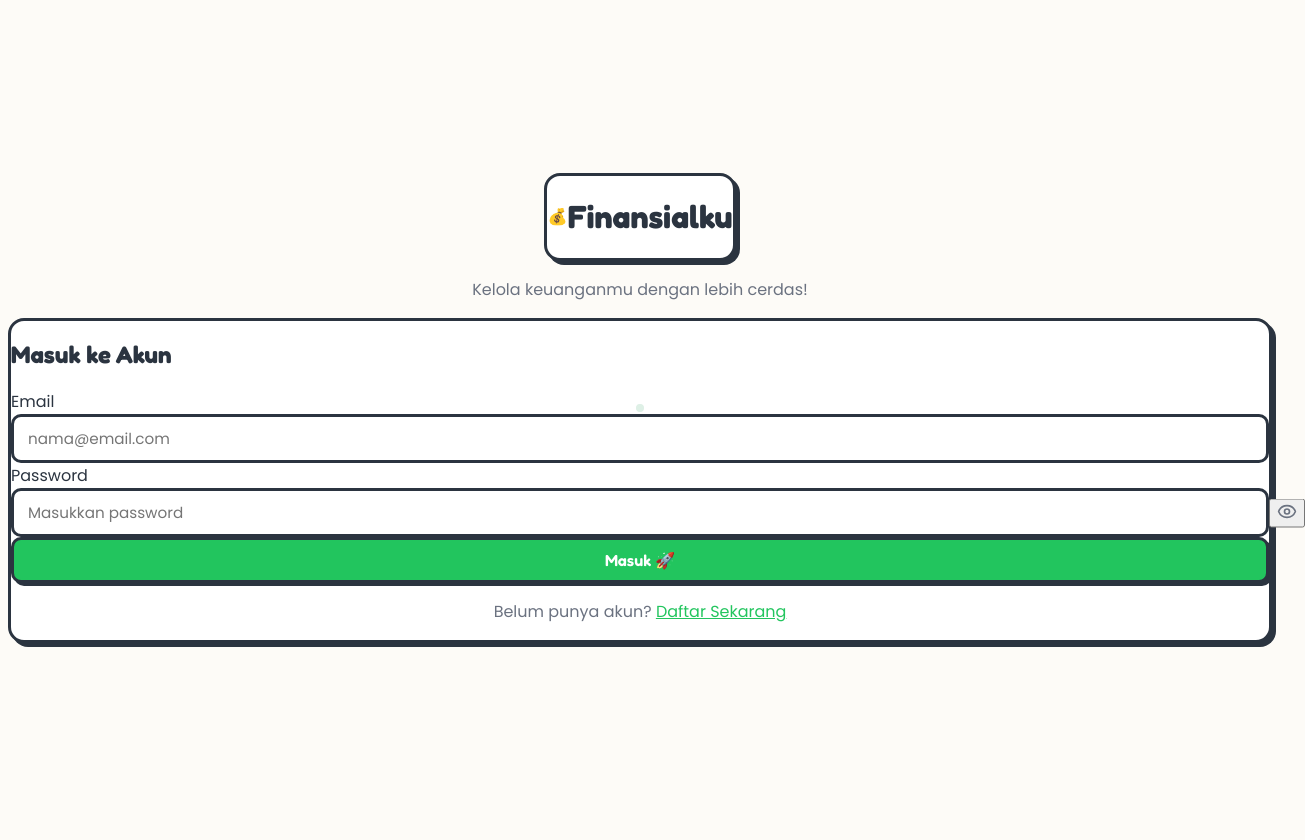
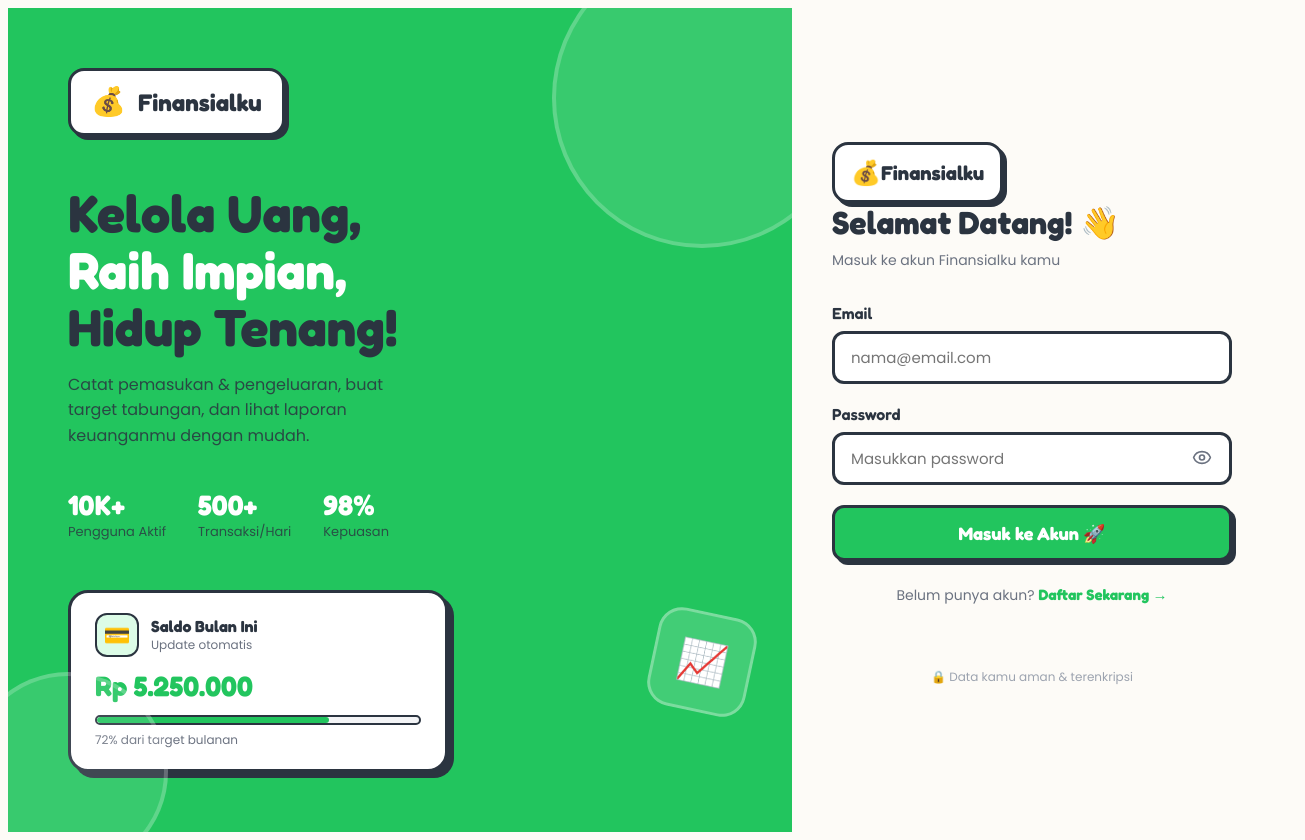
Before and after one commit to deansimbolon45-eng/finansialku, a Next.js app: page /login in a window 1280 px wide. Shown: the whole page, 1305 px wide, since content can reach past the window. Before the commit the page ends 816 px from the top, so only its background shows below. Built offline with nearby package versions, Linux system fonts and the light colour scheme; no server answers.

Commit message:
redesign login page like learnhub style

```diff
--- a/src/app/(auth)/login/page.tsx
+++ b/src/app/(auth)/login/page.tsx
@@ -23,9 +23,7 @@ export default function LoginPage() {
     e.preventDefault();
     setLoading(true);
     setError('');
-
     const { error } = await supabase.auth.signInWithPassword({ email, password });
-
     if (error) {
       setError('Email atau password salah. Coba lagi!');
       setLoading(false);
@@ -36,34 +34,229 @@ export default function LoginPage() {
   }
 
   return (
-    <div className="min-h-screen flex items-center justify-center p-4" style={{ background: '#FDFBF7' }}>
-      {/* Background decoration */}
-      <div className="absolute top-20 left-20 w-40 h-40 rounded-full border-4 border-[#2B3440] opacity-5" />
-      <div className="absolute bottom-20 right-20 w-60 h-60 rounded-full border-4 border-[#22C55E] opacity-10" />
+    <div style={{
+      minHeight: '100vh',
+      background: '#FDFBF7',
+      display: 'flex',
+      fontFamily: 'Poppins, sans-serif',
+    }}>
 
-      <div className="w-full max-w-md">
-        {/* Logo */}
-        <div className="text-center mb-8">
-          <div className="inline-flex items-center gap-3 neu-card px-6 py-3 mb-4">
-            <span className="text-3xl">💰</span>
-            <h1 className="font-fredoka text-3xl font-bold text-[#2B3440]">Finansialku</h1>
-          </div>
-          <p className="text-[#6B7280] font-poppins">Kelola keuanganmu dengan lebih cerdas!</p>
+      {/* Kiri — Hero Section */}
+      <div style={{
+        flex: 1,
+        background: '#22C55E',
+        display: 'flex',
+        flexDirection: 'column',
+        justifyContent: 'center',
+        alignItems: 'flex-start',
+        padding: '60px',
+        position: 'relative',
+        overflow: 'hidden',
+      }}
+        className="hidden md:flex"
+      >
+        {/* Dekorasi lingkaran */}
+        <div style={{
+          position: 'absolute', top: '-60px', right: '-60px',
+          width: '300px', height: '300px',
+          background: 'rgba(255,255,255,0.1)',
+          borderRadius: '50%',
+          border: '4px solid rgba(255,255,255,0.2)',
+        }} />
+        <div style={{
+          position: 'absolute', bottom: '-40px', left: '-40px',
+          width: '200px', height: '200px',
+          background: 'rgba(255,255,255,0.1)',
+          borderRadius: '50%',
+          border: '4px solid rgba(255,255,255,0.2)',
+        }} />
+        <div style={{
+          position: 'absolute', bottom: '120px', right: '40px',
+          width: '100px', height: '100px',
+          background: 'rgba(255,255,255,0.15)',
+          borderRadius: '24px',
+          border: '3px solid rgba(255,255,255,0.3)',
+          display: 'flex', alignItems: 'center', justifyContent: 'center',
+          fontSize: '40px',
+          transform: 'rotate(12deg)',
+        }}>
+          📈
         </div>
 
-        {/* Card */}
-        <div className="neu-card p-8">
-          <h2 className="font-fredoka text-2xl font-bold text-[#2B3440] mb-6">Masuk ke Akun</h2>
+        {/* Logo */}
+        <div style={{
+          display: 'flex', alignItems: 'center', gap: '12px',
+          background: 'white',
+          border: '3px solid #2B3440',
+          borderRadius: '16px',
+          padding: '10px 20px',
+          boxShadow: '4px 4px 0px #2B3440',
+          marginBottom: '48px',
+        }}>
+          <span style={{ fontSize: '28px' }}>💰</span>
+          <span style={{ fontFamily: 'Fredoka', fontWeight: 700, fontSize: '24px', color: '#2B3440' }}>
+            Finansialku
+          </span>
+        </div>
+
+        {/* Headline */}
+        <h1 style={{
+          fontFamily: 'Fredoka',
+          fontSize: '52px',
+          fontWeight: 700,
+          color: '#2B3440',
+          lineHeight: 1.1,
+          margin: '0 0 16px 0',
+        }}>
+          Kelola Uang,<br />
+          <span style={{ color: 'white' }}>Raih Impian,</span><br />
+          Hidup Tenang!
+        </h1>
+
+        <p style={{
+          fontSize: '16px',
+          color: '#2B3440',
+          opacity: 0.85,
+          margin: '0 0 40px 0',
+          lineHeight: 1.6,
+          maxWidth: '360px',
+        }}>
+          Catat pemasukan & pengeluaran, buat target tabungan, dan lihat laporan keuanganmu dengan mudah.
+        </p>
+
+        {/* Stats */}
+        <div style={{ display: 'flex', gap: '32px' }}>
+          {[
+            { num: '10K+', label: 'Pengguna Aktif' },
+            { num: '500+', label: 'Transaksi/Hari' },
+            { num: '98%', label: 'Kepuasan' },
+          ].map(stat => (
+            <div key={stat.label}>
+              <p style={{ fontFamily: 'Fredoka', fontSize: '28px', fontWeight: 700, color: 'white', margin: 0 }}>
+                {stat.num}
+              </p>
+              <p style={{ fontSize: '13px', color: '#2B3440', opacity: 0.8, margin: 0 }}>
+                {stat.label}
+              </p>
+            </div>
+          ))}
+        </div>
+
+        {/* Card preview */}
+        <div style={{
+          marginTop: '48px',
+          background: 'white',
+          border: '3px solid #2B3440',
+          borderRadius: '20px',
+          boxShadow: '6px 6px 0px #2B3440',
+          padding: '20px 24px',
+          width: '100%',
+          maxWidth: '380px',
+        }}>
+          <div style={{ display: 'flex', alignItems: 'center', gap: '12px', marginBottom: '12px' }}>
+            <div style={{
+              width: '44px', height: '44px',
+              background: '#DCFCE7',
+              borderRadius: '12px',
+              border: '2px solid #2B3440',
+              display: 'flex', alignItems: 'center', justifyContent: 'center',
+              fontSize: '22px',
+            }}>💳</div>
+            <div>
+              <p style={{ fontFamily: 'Fredoka', fontWeight: 700, fontSize: '16px', color: '#2B3440', margin: 0 }}>
+                Saldo Bulan Ini
+              </p>
+              <p style={{ fontSize: '12px', color: '#6B7280', margin: 0 }}>Update otomatis</p>
+            </div>
+          </div>
+          <p style={{ fontFamily: 'Fredoka', fontWeight: 700, fontSize: '28px', color: '#22C55E', margin: '0 0 12px 0' }}>
+            Rp 5.250.000
+          </p>
+          <div style={{
+            height: '10px',
+            background: '#F3F4F6',
+            border: '2px solid #2B3440',
+            borderRadius: '100px',
+            overflow: 'hidden',
+          }}>
+            <div style={{
+              width: '72%', height: '100%',
+              background: '#22C55E',
+              borderRadius: '100px',
+            }} />
+          </div>
+          <p style={{ fontSize: '12px', color: '#6B7280', margin: '6px 0 0 0' }}>
+            72% dari target bulanan
+          </p>
+        </div>
+      </div>
+
+      {/* Kanan — Form Login */}
+      <div style={{
+        width: '100%',
+        maxWidth: '480px',
+        display: 'flex',
+        flexDirection: 'column',
+        justifyContent: 'center',
+        padding: '48px 40px',
+        background: '#FDFBF7',
+      }}>
+
+        {/* Logo mobile only */}
+        <div className="flex md:hidden items-center gap-3 mb-8"
+          style={{
+            background: 'white',
+            border: '3px solid #2B3440',
+            borderRadius: '16px',
+            padding: '10px 16px',
+            boxShadow: '4px 4px 0px #2B3440',
+            display: 'inline-flex',
+            width: 'fit-content',
+          }}
+        >
+          <span style={{ fontSize: '24px' }}>💰</span>
+          <span style={{ fontFamily: 'Fredoka', fontWeight: 700, fontSize: '20px', color: '#2B3440' }}>
+            Finansialku
+          </span>
+        </div>
+
+        <h2 style={{
+          fontFamily: 'Fredoka',
+          fontSize: '32px',
+          fontWeight: 700,
+          color: '#2B3440',
+          margin: '0 0 8px 0',
+        }}>
+          Selamat Datang! 👋
+        </h2>
+        <p style={{ fontSize: '14px', color: '#6B7280', margin: '0 0 32px 0' }}>
+          Masuk ke akun Finansialku kamu
+        </p>
 
         {error && (
-            <div className="mb-4 p-3 bg-red-50 border-2 border-red-400 rounded-[10px] text-red-600 text-sm font-poppins">
+          <div style={{
+            marginBottom: '16px',
+            padding: '12px',
+            background: '#FEF2F2',
+            border: '2px solid #EF4444',
+            borderRadius: '10px',
+            color: '#EF4444',
+            fontSize: '14px',
+          }}>
             {error}
           </div>
         )}
 
-          <form onSubmit={handleLogin} className="space-y-4">
+        <form onSubmit={handleLogin} style={{ display: 'flex', flexDirection: 'column', gap: '20px' }}>
           <div>
-              <label className="block font-fredoka text-[#2B3440] mb-2 font-semibold">
+            <label style={{
+              display: 'block',
+              fontFamily: 'Fredoka',
+              fontWeight: 600,
+              fontSize: '16px',
+              color: '#2B3440',
+              marginBottom: '8px',
+            }}>
               Email
             </label>
             <input
@@ -72,27 +265,63 @@ export default function LoginPage() {
               onChange={e => setEmail(e.target.value)}
               placeholder="nama@email.com"
               required
-                className="neu-input"
+              style={{
+                width: '100%',
+                padding: '12px 16px',
+                border: '3px solid #2B3440',
+                borderRadius: '12px',
+                fontSize: '15px',
+                fontFamily: 'Poppins',
+                outline: 'none',
+                background: 'white',
+                boxSizing: 'border-box',
+              }}
             />
           </div>
 
           <div>
-              <label className="block font-fredoka text-[#2B3440] mb-2 font-semibold">
+            <label style={{
+              display: 'block',
+              fontFamily: 'Fredoka',
+              fontWeight: 600,
+              fontSize: '16px',
+              color: '#2B3440',
+              marginBottom: '8px',
+            }}>
               Password
             </label>
-              <div className="relative">
+            <div style={{ position: 'relative' }}>
               <input
                 type={showPassword ? 'text' : 'password'}
                 value={password}
                 onChange={e => setPassword(e.target.value)}
                 placeholder="Masukkan password"
                 required
-                  className="neu-input pr-12"
+                style={{
+                  width: '100%',
+                  padding: '12px 48px 12px 16px',
+                  border: '3px solid #2B3440',
+                  borderRadius: '12px',
+                  fontSize: '15px',
+                  fontFamily: 'Poppins',
+                  outline: 'none',
+                  background: 'white',
+                  boxSizing: 'border-box',
+                }}
               />
               <button
                 type="button"
                 onClick={() => setShowPassword(!showPassword)}
-                  className="absolute right-3 top-1/2 -translate-y-1/2 text-[#6B7280] hover:text-[#2B3440]"
+                style={{
+                  position: 'absolute',
+                  right: '14px',
+                  top: '50%',
+                  transform: 'translateY(-50%)',
+                  background: 'none',
+                  border: 'none',
+                  cursor: 'pointer',
+                  color: '#6B7280',
+                }}
               >
                 {showPassword ? <EyeOff size={20} /> : <Eye size={20} />}
               </button>
@@ -102,20 +331,58 @@ export default function LoginPage() {
           <button
             type="submit"
             disabled={loading}
-              className="neu-btn-primary w-full justify-center py-3 text-lg"
+            style={{
+              width: '100%',
+              padding: '14px',
+              background: '#22C55E',
+              color: 'white',
+              border: '3px solid #2B3440',
+              borderRadius: '12px',
+              boxShadow: '4px 4px 0px #2B3440',
+              fontFamily: 'Fredoka',
+              fontWeight: 700,
+              fontSize: '18px',
+              cursor: loading ? 'not-allowed' : 'pointer',
+              display: 'flex',
+              alignItems: 'center',
+              justifyContent: 'center',
+              gap: '8px',
+              transition: 'all 0.1s ease',
+              opacity: loading ? 0.8 : 1,
+            }}
           >
             {loading ? <Loader2 size={20} className="animate-spin" /> : null}
-              {loading ? 'Masuk...' : 'Masuk 🚀'}
+            {loading ? 'Masuk...' : 'Masuk ke Akun 🚀'}
           </button>
         </form>
 
-          <p className="mt-6 text-center font-poppins text-[#6B7280] text-sm">
+        <p style={{
+          marginTop: '24px',
+          textAlign: 'center',
+          fontSize: '14px',
+          color: '#6B7280',
+        }}>
           Belum punya akun?{' '}
-            <Link href="/register" className="text-[#22C55E] font-semibold hover:underline">
-              Daftar Sekarang
+          <Link href="/register" style={{
+            color: '#22C55E',
+            fontWeight: 700,
+            textDecoration: 'none',
+            fontFamily: 'Fredoka',
+            fontSize: '15px',
+          }}>
+            Daftar Sekarang →
           </Link>
         </p>
-        </div>
+
+        {/* Bottom note */}
+        <p style={{
+          marginTop: '48px',
+          textAlign: 'center',
+          fontSize: '12px',
+          color: '#9CA3AF',
+        }}>
+          🔒 Data kamu aman & terenkripsi
+        </p>
       </div>
     </div>
   );
```
Lines whose indentation alone changed are shown as unchanged.
